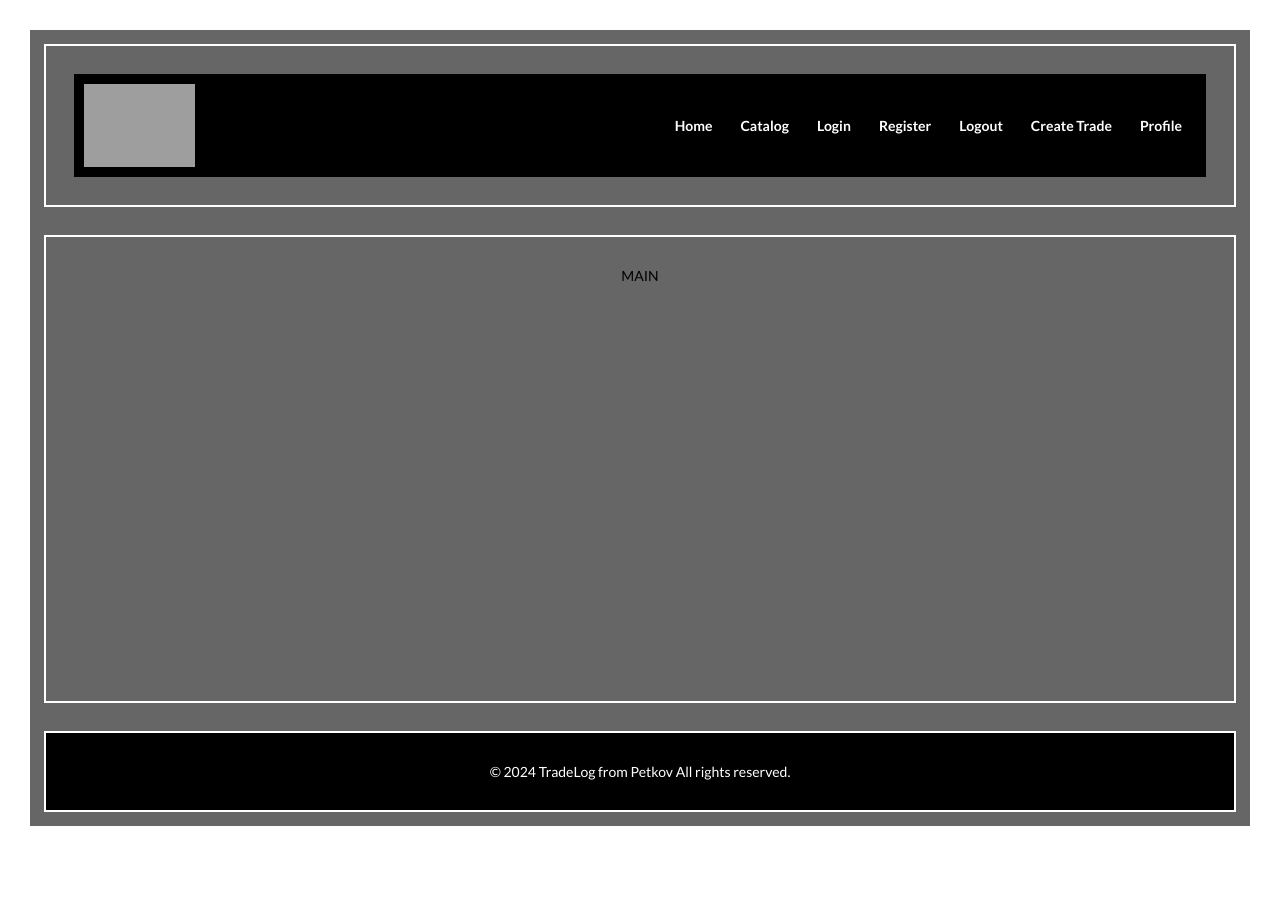
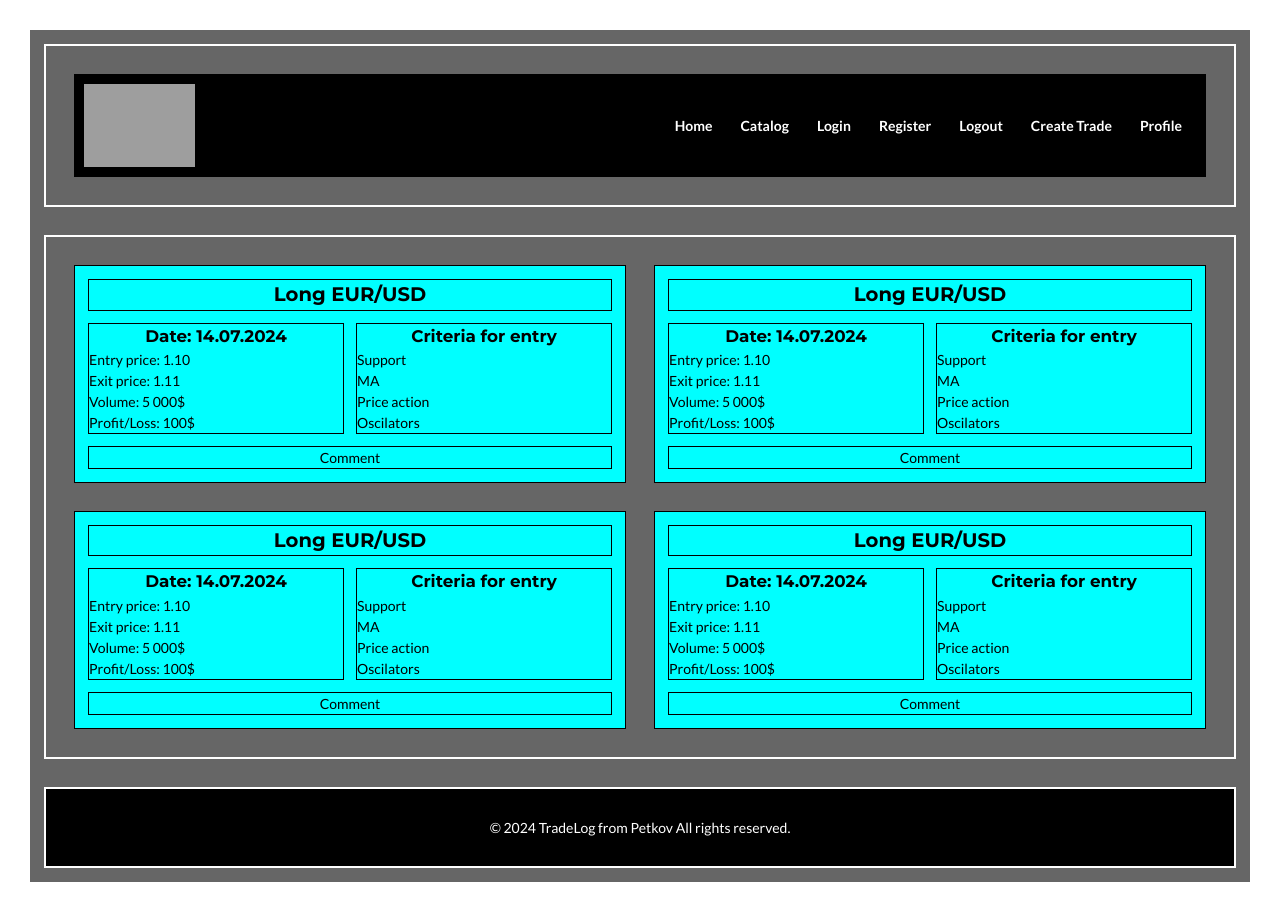
Before and after one commit to PetkoKrPetkov/TradeLog, a React (Vite) app in the folder client/: page / in a window 1280 px wide. Before the commit the page ends 856 px from the top, so only its background shows below. Built offline with nearby package versions, Linux system fonts and the light colour scheme; grey boxes are pictures that could not be loaded.

Commit message:
add Card component

```diff
--- /dev/null
+++ b/client/src/components/main/Main.css
@@ -0,0 +1,16 @@
+.flex-item {
+    border: 1px solid black;
+    padding: 1em;
+    background-color: #eee;
+    flex-shrink: 1;
+    flex: 1 0 40%;
+    background-color: aqua;
+}
+
+.flex-container {
+    display: flex;
+    align-items: flex-start;
+    flex-wrap: wrap;
+    gap: 2em;
+
+}
--- a/client/src/components/main/Main.jsx
+++ b/client/src/components/main/Main.jsx
@@ -1,7 +1,15 @@
+import Card from "./card/Card"
+import './Main.css'
+
 export default function Main() {
     return(
-        <main>
-            <p>MAIN</p>
+        <main className="flex-container">
+
+                <Card></Card>
+                <Card></Card>
+                <Card></Card>
+                <Card></Card>
+
         </main>
     )
 }
--- /dev/null
+++ b/client/src/components/main/card/Card.css
@@ -0,0 +1,27 @@
+* {
+    padding: 0;
+    margin: 0;
+    box-sizing: border-box;
+}
+
+.card-container {
+    display: flex;
+    flex-wrap: wrap;
+    gap: 1em;
+
+}
+
+.card-container  header,
+.card-container  footer {
+    flex: 1 0 100%;
+    text-align: center;
+}
+
+.card-container article {
+    flex: 1 1 40%;
+    text-align: left;
+}
+
+.card-container > * {
+    outline: 1px solid black;
+}
--- /dev/null
+++ b/client/src/components/main/card/Card.jsx
@@ -0,0 +1,35 @@
+import './Card.css'
+
+export default function Card() {
+    return (
+        <div className="flex-item" >
+            <section className="card-container">
+                <header>
+                    <h4>Long EUR/USD</h4>
+                </header>
+                <article>
+                    <header>
+                        <h5>Date: 14.07.2024</h5>
+                    </header>
+                        <p>Entry price: 1.10</p>
+                        <p>Exit price: 1.11</p>
+                        <p>Volume: 5 000$</p>
+                        <p>Profit/Loss: 100$</p>
+                </article>
+                <article>
+                    <header>
+                        <h5>Criteria for entry</h5>
+                    </header>
+                        <p>Support</p>
+                        <p>MA</p>
+                        <p>Price action</p>
+                        <p>Oscilators</p>
+                </article>
+                <footer>
+                    <p>Comment</p>
+                </footer>
+
+            </section>
+        </div>
+    )
+}
```
